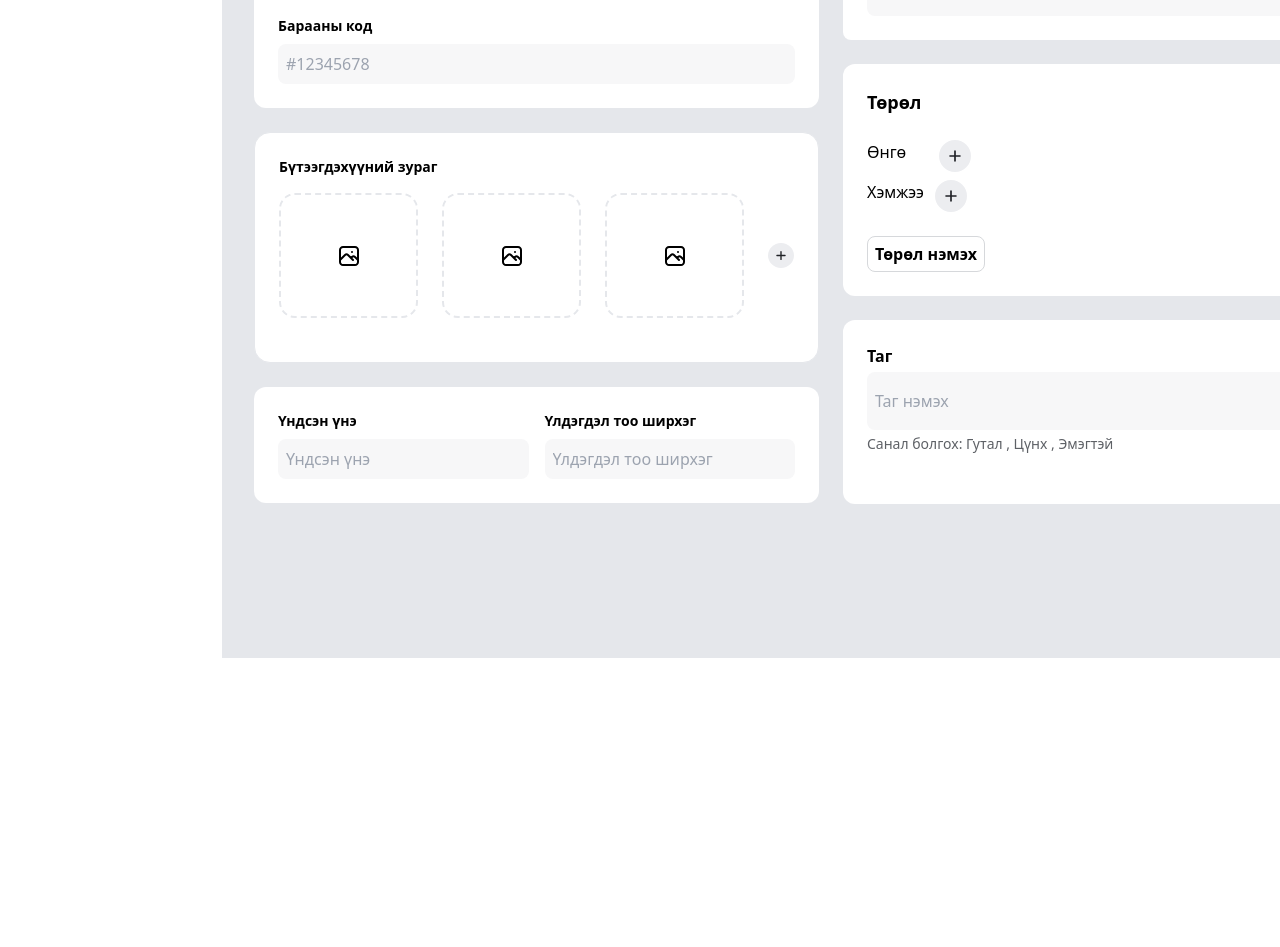
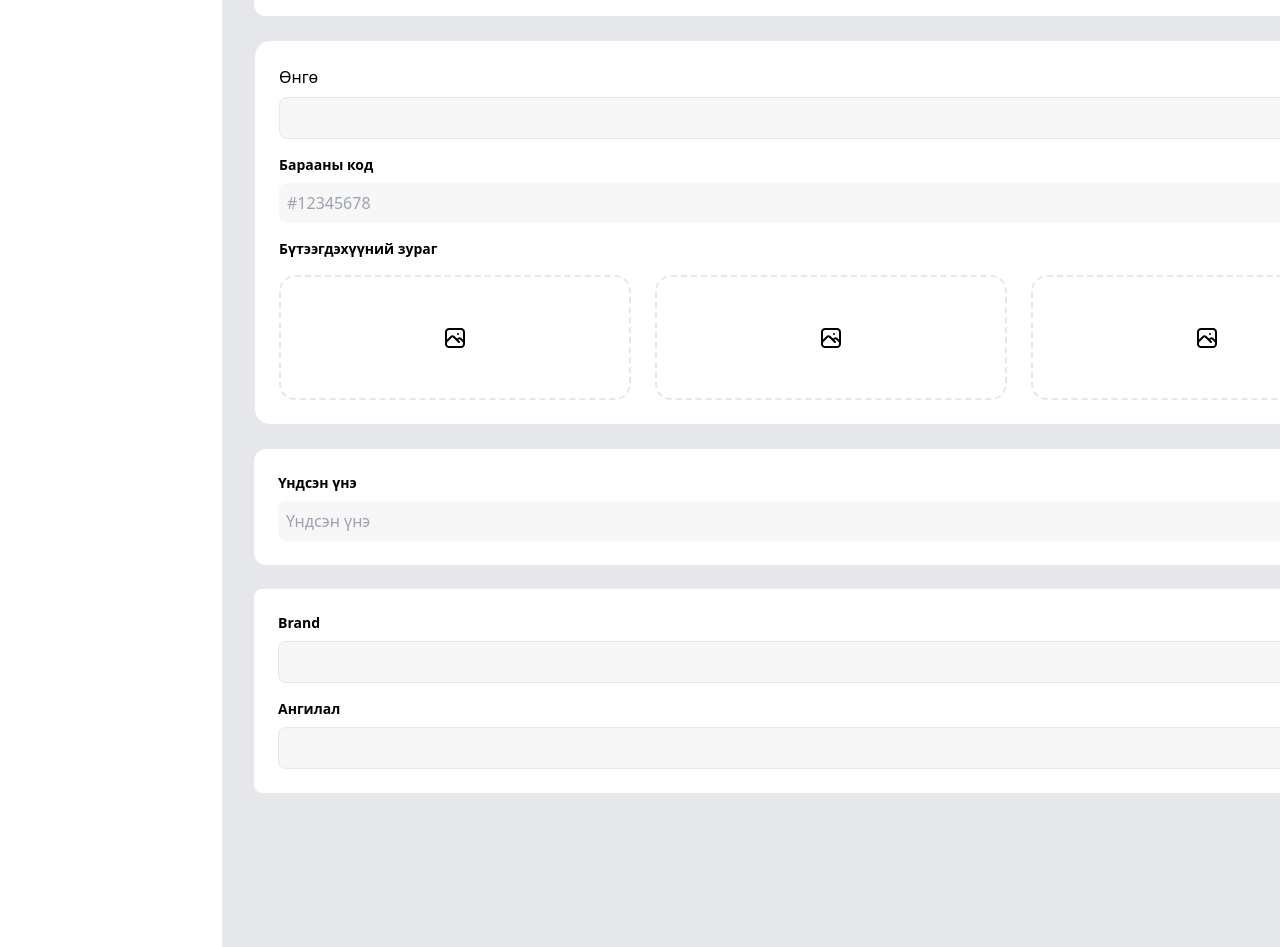
Before and after one commit to o0rgil/e_commerce, a Next.js app in the folder adminfrontend/: page /products in a window 1280 px wide. Shown: the part 280-1227 px from the top of the page. Before the commit the page ends 938 px from the top, so only its background shows below. Built offline with nearby package versions, Linux system fonts and the light colour scheme.

Commit message:
adminFrontEnd new style

```diff
--- a/adminfrontend/package.json
+++ b/adminfrontend/package.json
@@ -9,9 +9,8 @@
     "lint": "next lint"
   },
   "dependencies": {
-
     "axios": "^1.6.8",
-
+    "cloudinary": "^2.0.3",
     "next": "14.1.3",
     "react": "^18",
     "react-dom": "^18"
@@ -23,8 +22,6 @@
     "autoprefixer": "^10.0.1",
     "postcss": "^8",
     "tailwindcss": "^3.3.0",
-
     "typescript": "^5"
-
   }
 }
--- a/adminfrontend/src/components/Products.tsx
+++ b/adminfrontend/src/components/Products.tsx
@@ -1,9 +1,10 @@
-import { instance } from "@/instance";
 import Link from "next/link";
 import { useRouter } from "next/router";
 import axios from "axios";
 import React from "react";
 import { useState, useEffect } from "react";
+import { instance } from "@/instance";
+import cloudinary from "cloudinary";
 
 export const Products = () => {
   // ID from edit button=========
@@ -22,37 +23,38 @@ export const Products = () => {
   });
   //=============================
 
-  const [productName, setProductName] = useState("");
-  const [description, setDescription] = useState("");
+  const [bagName, setBagName] = useState("");
+  const [colorId, setColorId] = useState("");
   const [price, setPrice] = useState();
-  const [productNumber, setProductNumber] = useState();
-  const [images, setImages] = useState();
-  const [qty, setQty] = useState();
+  const [brand, setBrand] = useState();
+  const [images, setImages] = useState([]);
+  const [bagType, setBagType] = useState();
+  const [bagCode, setBagCode] = useState();
 
   const addProduct = async (e: any) => {
     try {
       const input = {
-        productName: productName,
-        description: description,
-        price: price,
-        productNumber: productNumber,
-        qty: qty,
+        bagName,
+        colorId,
+        price,
+        brand,
+        bagType,
+        images,
+        bagCode,
       };
+      const imgUlr = url;
+      const imagesUlr = [imgUlr];
 
-      if (
-        !images ||
-        !productName ||
-        !description ||
-        !price ||
-        !productNumber ||
-        !qty
-      )
-        return;
-      console.log("wtf", input);
+      const color = { colorId, imagesUlr };
+
+      const colors = [color];
+
+      if (!images) return;
+      console.log("input", input);
 
       const formData = new FormData();
       formData.append("input", JSON.stringify(input));
-      formData.append("image", images);
+      formData.append("colors", JSON.stringify(colors));
       await instance.post("/productCreate", formData);
 
       console.log("first", formData);
@@ -83,34 +85,34 @@ export const Products = () => {
   }, []);
 
   // Updating product scene =============================================
-  const updateProduct = async () => {
-    try {
-      const input = {
-        name: productName,
-        desc: description,
-        price: price,
-        categoryid: productNumber,
-        qnty: qty,
-        img: images,
-      };
+  // const updateProduct = async () => {
+  //   try {
+  //     const input = {
+  //       name: productName,
+  //       desc: description,
+  //       price: price,
+  //       categoryid: productNumber,
+  //       qnty: qty,
+  //       img: images,
+  //     };
 
-      const response = await axios.put(
-        `http://localhost:8080/productUpdate/${_id}`,
-        input
-      );
-      if (response.status === 200) {
-        alert("Product updated successfully");
-        console.log(response.data);
-      } else {
-        alert("Failed to update product");
-        console.error(response.data);
-      }
-      console.log(response);
-    } catch (error) {
-      alert(error.response.data.message);
-      console.error(error);
-    }
-  };
+  //     const response = await axios.put(
+  //       `http://localhost:8080/productUpdate/${_id}`,
+  //       input
+  //     );
+  //     if (response.status === 200) {
+  //       alert("Product updated successfully");
+  //       console.log(response.data);
+  //     } else {
+  //       alert("Failed to update product");
+  //       console.error(response.data);
+  //     }
+  //     console.log(response);
+  //   } catch (error) {
+  //     alert(error.response.data.message);
+  //     console.error(error);
+  //   }
+  // };
 
   return (
     <div>
@@ -122,20 +124,20 @@ export const Products = () => {
           </Link>
         </div>
         <div className="p-8 flex gap-6">
-          <div className="w-1/2 flex flex-col gap-6">
+          <div className="w-full flex flex-col gap-6">
             <div className="bg-white p-6 rounded-[12px] flex flex-col gap-6">
               <div className="flex flex-col gap-2">
                 <p className="text-sm font-semibold">Бүтээгдэхүүн нэмэх</p>
                 {update ? (
                   <input
-                    onChange={(e) => setProductName(e.currentTarget.value)}
+                    onChange={(e) => setBagName(e.currentTarget.value)}
                     defaultValue={product.productName}
                     className="bg-[#F7F7F8] p-2 rounded-[8px]"
                     type="text"
                   />
                 ) : (
                   <input
-                    onChange={(e) => setProductName(e.target.value)}
+                    onChange={(e) => setBagName(e.target.value)}
                     placeholder="Нэр"
                     className="bg-[#F7F7F8] p-2 rounded-[8px]"
                     type="text"
@@ -161,6 +163,24 @@ export const Products = () => {
                   />
                 )}
               </div>
+            </div>
+
+            <div>
+              <div className="p-6 flex flex-col gap-4 border rounded-2xl bg-white">
+                <div className="flex flex-col gap-2">
+                  <p>Өнгө</p>
+
+                  <select
+                    className="border-[1px] bg-[#F7F7F8] p-2 rounded-[8px]"
+                    name=""
+                    id="">
+                    <option value=""></option>
+                    <option value="">White & Black</option>
+                    <option value="">Silver</option>
+                    <option value="">Red</option>
+                    <option value="">Biege</option>
+                  </select>
+                </div>
 
                 <div className="flex flex-col gap-2">
                   <p className="text-sm font-semibold">Барааны код</p>
@@ -171,10 +191,7 @@ export const Products = () => {
                     type="text"
                   />
                 </div>
-            </div>
 
-            <div>
-              <div className="h-[231px] p-6 flex flex-col gap-4 border rounded-2xl bg-white">
                 <p className="text-sm font-semibold">Бүтээгдэхүүний зураг</p>
                 <div className="flex gap-6 justify-between">
                   <label
@@ -184,7 +201,7 @@ export const Products = () => {
                     <input
                       hidden
                       type="file"
-                      className=""
+                      name="image"
                       id="avatar"
                       onChange={(e) => {
                         setImages(e.target.files[0]);
@@ -198,7 +215,7 @@ export const Products = () => {
                       type="file"
                       className=""
                       onChange={(e) => {
-                        setImages(e.target.files[0]);
+                        // setImages(e.target.files[0]);
                       }}
                     />
                   </label>
@@ -209,19 +226,16 @@ export const Products = () => {
                       type="file"
                       className=""
                       onChange={(e) => {
-                        setImages(e.target.files[0]);
+                        // setImages(e.target.files[0]);
                       }}
                     />
                   </label>
-                  <button>
-                    <img src="assets/icons/add.svg" alt="" />
-                  </button>
                 </div>
               </div>
             </div>
 
             <div className="p-6 bg-white rounded-[12px] flex gap-4">
-              <div className="flex flex-col w-1/2 gap-2">
+              <div className="flex flex-col w-full gap-2">
                 <p className="text-sm font-semibold">Үндсэн үнэ</p>
                 {update ? (
                   <input
@@ -239,84 +253,35 @@ export const Products = () => {
                   />
                 )}
               </div>
-
-              <div className="flex flex-col w-1/2 gap-2">
-                <p className="text-sm font-semibold">Үлдэгдэл тоо ширхэг</p>
-                {update ? (
-                  <input
-                    onChange={(e) => setQty(e.target.value)}
-                    defaultValue={product.qty}
-                    className="bg-[#F7F7F8] p-2 rounded-[8px]"
-                    type="text"
-                  />
-                ) : (
-                  <input
-                    onChange={(e) => setQty(e.target.value)}
-                    placeholder="Үлдэгдэл тоо ширхэг"
-                    className="bg-[#F7F7F8] p-2 rounded-[8px]"
-                    type="text"
-                  />
-                )}
-              </div>
-            </div>
             </div>
 
-          <div className="w-1/2 flex flex-col gap-6">
             <div className=" flex flex-col p-6 gap-4 bg-white rounded-lg">
               <div className="flex flex-col gap-2">
-                <p className="text-sm font-semibold">Ерөнхий ангилал</p>
-                <input
-                  className="h-14 bg-[#F7F7F8] rounded-[8px] p-2"
-                  placeholder="Сонгох"
-                  type="text"
-                />
+                <p className="text-sm font-semibold">Brand</p>
+                <select
+                  className="border-[1px] bg-[#F7F7F8] p-2 rounded-[8px]"
+                  name=""
+                  id="">
+                  <option value=""></option>
+                  <option value="">LV</option>
+                  <option value="">Hermes</option>
+                  <option value="">Burberry</option>
+                  <option value="">Dior</option>
+                </select>
               </div>
               <div className="flex flex-col gap-2">
-                <p className="text-sm font-semibold">Дэд ангилал</p>
-                <input
-                  className="h-14 bg-[#F7F7F8] rounded-[8px] p-2"
-                  placeholder="Сонгох"
-                  type="text"
-                />
+                <p className="text-sm font-semibold">Aнгилал</p>
+                <select
+                  className="border-[1px] bg-[#F7F7F8] p-2 rounded-[8px]"
+                  name=""
+                  id="">
+                  <option value="P"></option>
+                  <option value="">Hand Bag</option>
+                  <option value="">Travel Bag</option>
+                  <option value="">Back Bag</option>
+                  <option value="">Assessory Bag</option>
+                </select>
               </div>
-            </div>
-
-            <div className="p-6 flex flex-col gap-6 rounded-[12px] bg-white">
-              <p className="text-lg font-semibold">Төрөл</p>
-
-              <div className="flex flex-col gap-2">
-                <div className="flex gap-2">
-                  <p>Өнгө</p>
-                  <button className="pl-[25px]">
-                    <img src="assets/icons/add.svg" alt="" />
-                  </button>
-                </div>
-
-                <div className="flex gap-2">
-                  <p>Хэмжээ</p>
-                  <button className="pl-[3px]">
-                    <img src="assets/icons/add.svg" alt="" />
-                  </button>
-                </div>
-              </div>
-
-              <button className="border-[1px] border-[#D6D8DB] h-9 w-[118px] rounded-[8px] font-semibold">
-                Төрөл нэмэх
-              </button>
-            </div>
-
-            <div className="p-6 flex flex-col gap-1 bg-white h-[184px] rounded-[12px]">
-              <p className="font-semibold">Таг</p>
-
-              <input
-                placeholder="Таг нэмэх"
-                className="bg-[#F7F7F8] p-2 h-[58px] rounded-[8px]"
-                type="text"
-              />
-
-              <p className="text-sm text-[#5E6166]">
-                Санал болгох: Гутал , Цүнх , Эмэгтэй
-              </p>
             </div>
           </div>
         </div>
```
Also changed, not shown: 10 other files (tests, documents, lock files or other folders). Lines whose indentation alone changed are shown as unchanged.
